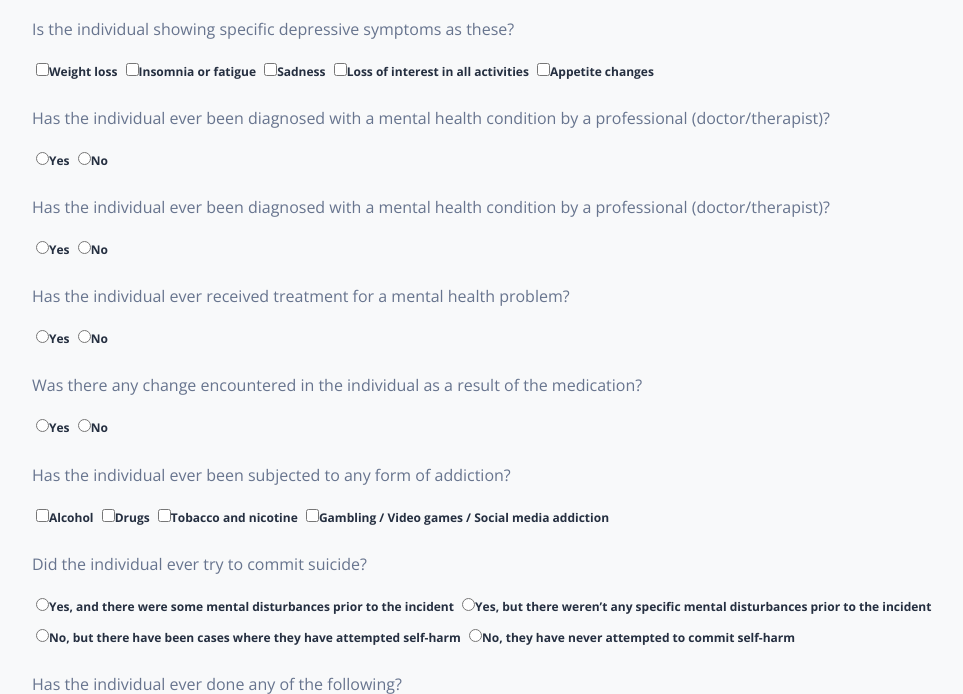
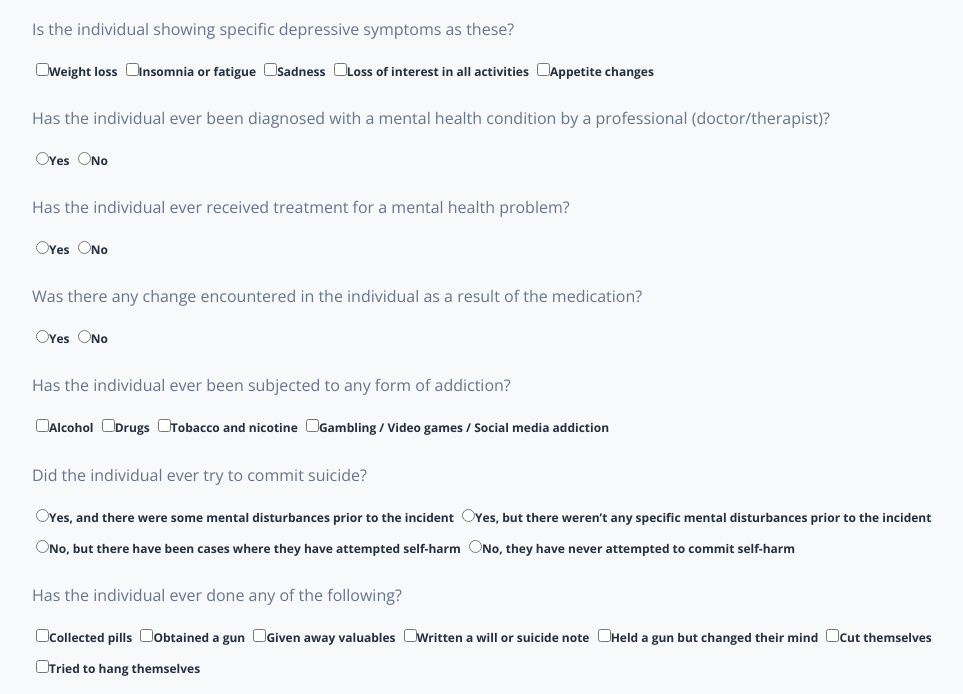
Before and after one commit to Satyajit-Codys/sui-saver-web, a Django app: page /dashboard-questions/ in a window 1280 px wide. Shown: the part 4438-5132 px from the top of the page, without its empty margins (266-1229 px from the left). Run offline with Django 3.2, Linux system fonts and the light colour scheme; the visitor is signed in with stand-in values (Sample User, id 1); some libraries are stand-ins or nearby versions.

Commit message:
Update questions.html

```diff
--- a/apps/templates/questionnaire/questions.html
+++ b/apps/templates/questionnaire/questions.html
@@ -541,16 +541,7 @@
       <label><input name="symptoms5" value="2" type="checkbox" class="input-checkbox" />Appetite changes
       </label>
     </div>
-    <div class="form-group">
-      <p>
-        Has the individual ever been diagnosed with a mental health condition by a professional (doctor/therapist)?
-      </p>
 
-      <label><input name="yes" value="2" type="radio" class="input-checkbox" />Yes</label>
-      <label>
-        <input name="no" value="0" type="radio" class="input-checkbox" />No
-      </label>
-    </div>
     <div class="form-group">
       <p>
         Has the individual ever been diagnosed with a mental health condition by a professional (doctor/therapist)?
@@ -651,16 +642,16 @@
         Has the individual witnessed a tragic incident in the past that impacted their life a lot?
       </p>
 
-      <label><input name="tragic" value="3" type="radio" class="input-checkbox" />Yes, within 6
+      <label><input name="tragic1" value="3" type="radio" class="input-checkbox" />Yes, within 6
         months</label>
       <label>
-        <input name="tragic" value="2" type="radio" class="input-checkbox" />Yes, within a year
+        <input name="tragic2" value="2" type="radio" class="input-checkbox" />Yes, within a year
       </label>
       <label>
-        <input name="tragic" value="1" type="radio" class="input-checkbox" />Yes, within 3 years
+        <input name="tragic3" value="1" type="radio" class="input-checkbox" />Yes, within 3 years
       </label>
       <label>
-        <input name="tragic" value="0" type="radio" class="input-checkbox" />No, there weren’t any in
+        <input name="tragic4" value="0" type="radio" class="input-checkbox" />No, there weren’t any in
         the recent past
       </label>
     </div>
```
